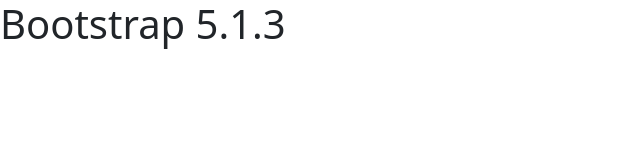
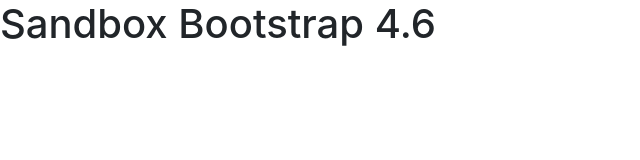
Before and after one commit to KatianKibio/SANDBOX-Bootstrap, a plain HTML site: page index.html in a window 1280 px wide. Shown: the whole page, without its empty margins (0-640 px from the left). Drawn offline with Linux system fonts and the light colour scheme.

Commit message:
Bootstrap 4.6 Initialized

```diff
--- a/index.html
+++ b/index.html
@@ -4,21 +4,21 @@
     <!-- Required meta tags -->
     <meta charset="utf-8">
     <meta name="viewport" content="width=device-width, initial-scale=1">
-    <!-- BOOTSTRAP 5-1 CSS ::::::::::::::::::::::::::::::::::-->
-    <link href="assets/css/bootstrap.min.css" rel="stylesheet">
+    <!-- Bootstrap 5-1 CSS ::::::::::::::::::::::::::::::::::-->
+    <!--<link href="assets/css/bootstrap.min.css" rel="stylesheet">-->
 
     <!-- BOOTSTRAP 4-6 CSS ::::::::::::::::::::::::::::::::::-->
-    <!--
+
     <link href="assets/css-B-4-6/bootstrap.min.css" rel="stylesheet">
-    -->
 
-    <title>Bootstrap 5.1.3</title>
+
+    <title>Bootstrap 4.6</title>
   </head>
 <!-- ~~~~~~~~~~~~~~~~~~~~~~~~~~~~~~~~~~~~~~~~~~~~~~~~~~~~~~~~~~~~~~~~~~~~~~~~~~~~~~~~~~~~~~~~~~~~~~ -->
 <!-- ~ ~ ~ ~ ~ ~ ~ ~  ~FIN HEAD~  ~ ~ ~ ~ ~ ~ ~ ~ -->
 <!-- ~~~~~~~~~~~~~~~~~~~~~~~~~~~~~~~~~~~~~~~~~~~~~~~~~~~~~~~~~~~~~~~~~~~~~~~~~~~~~~~~~~~~~~~~~~~~~~ -->
   <body>
-    <h1>Bootstrap 5.1.3</h1>
+    <h1>Sandbox Bootstrap 4.6</h1>
 
 
 
@@ -33,14 +33,16 @@
 <!-- ~ ~ ~ ~ ~ ~ ~ ~  ~LES SCRIPTS~  ~ ~ ~ ~ ~ ~ ~ ~ -->
 <!-- ~~~~~~~~~~~~~~~~~~~~~~~~~~~~~~~~~~~~~~~~~~~~~~~~~~~~~~~~~~~~~~~~~~~~~~~~~~~~~~~~~~~~~~~~~~~~~~ -->
     <!-- BOOTSTRAP 5-1 JS / Popper.Js ::::::::::::::::::::::::::::::::::-->
+    <!--
     <script src="assets/js/popper.min.js"></script>
     <script src="assets/js/bootstrap.min.js"></script>
+    -->
 
     <!-- BOOTSTRAP 4-6 JS / Popper.js /Jquery ::::::::::::::::::::::::::::::::::-->
-    <!--
+
     <script src="assets/js-B-4-6/jquery.slim.min.js"></script>
     <script src="assets/js-B-4-6/popper.min.js"></script>
     <script src="assets/js-B-4-6/bootstrap.min.js"></script>
-    -->
+
   </body>
 </html>
```
